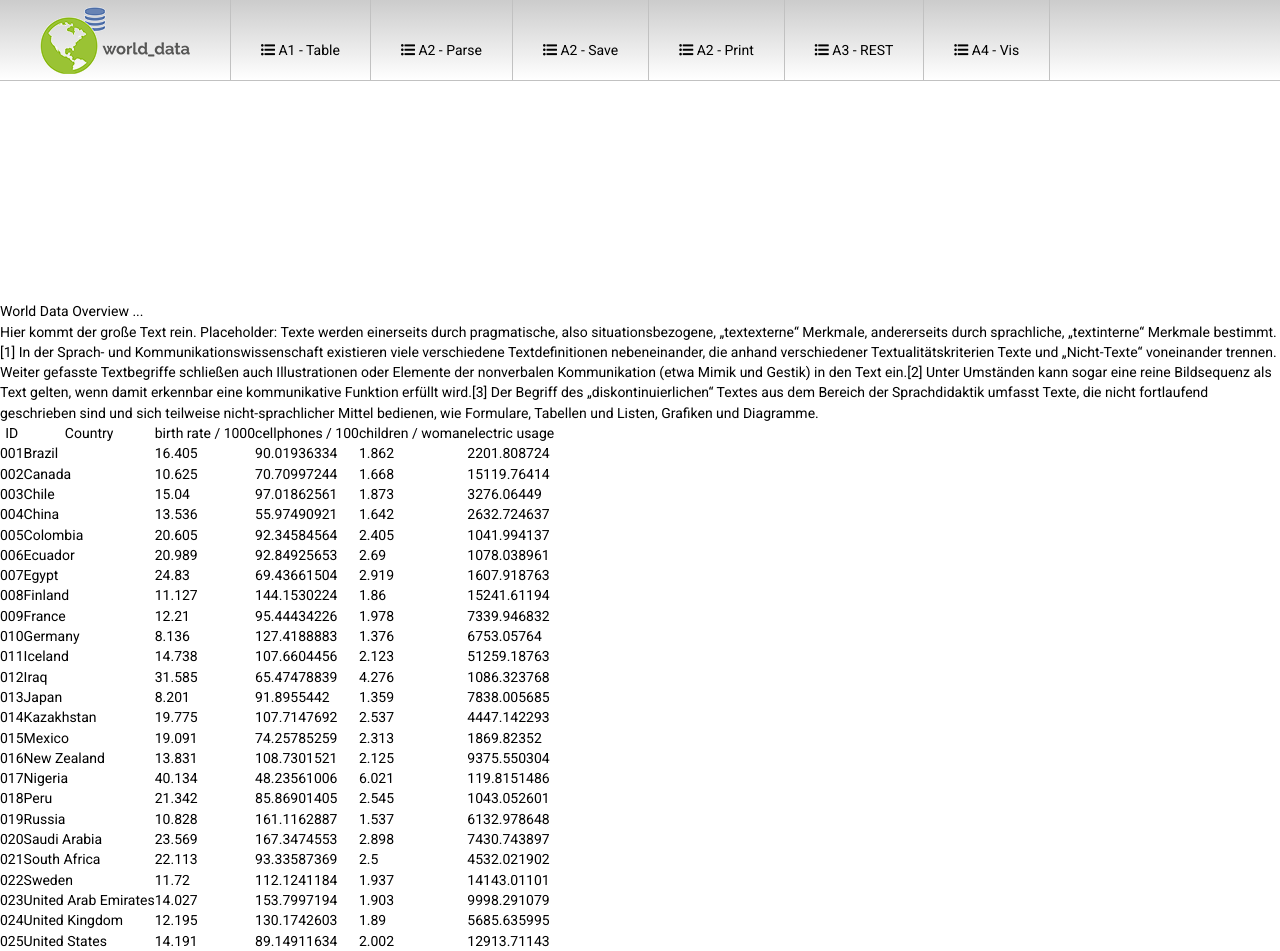
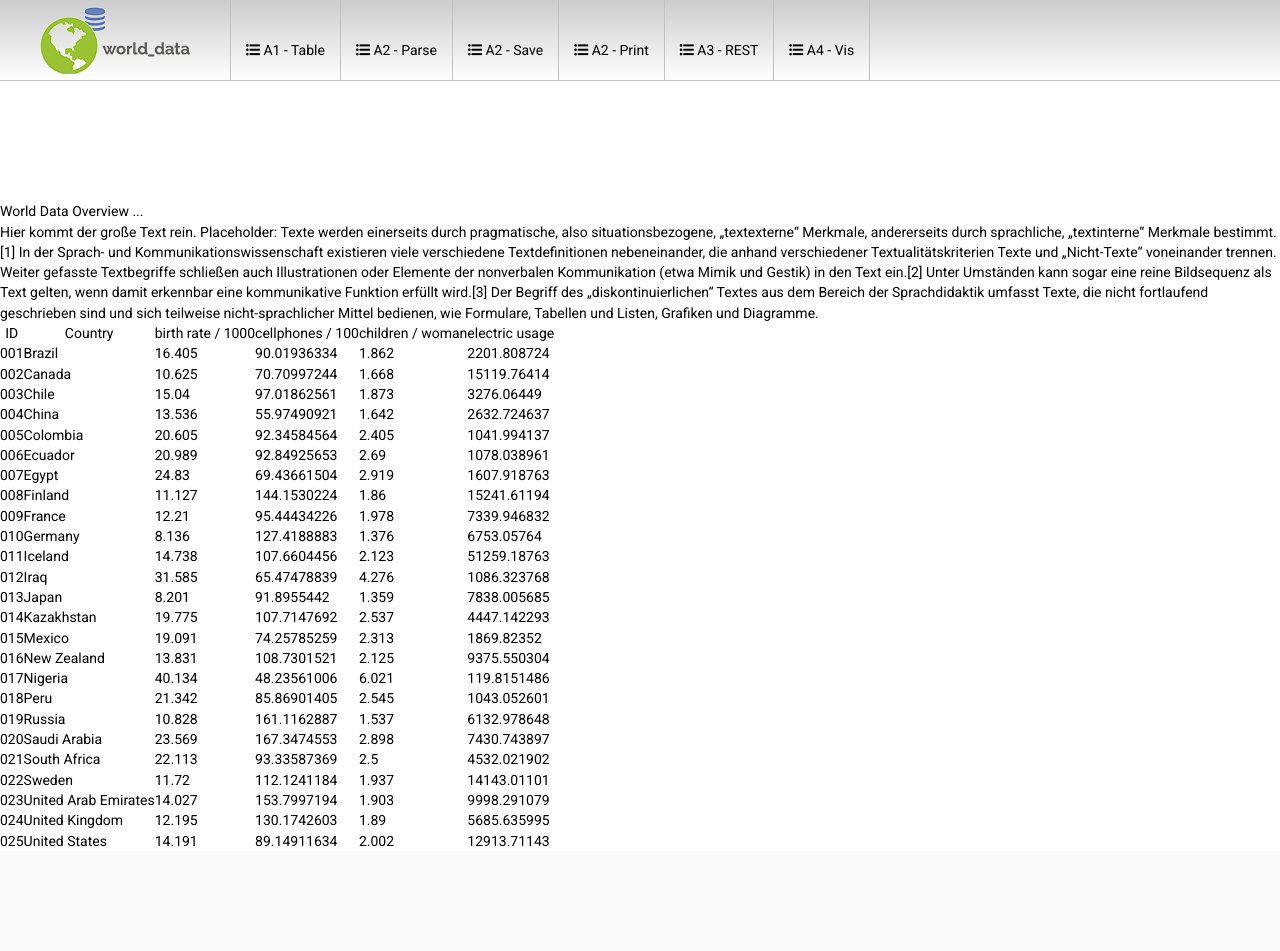
Before and after one commit to Yekt/WME, a PHP site: page /html/index.html in a window 1280 px wide. After the commit the page ends 847 px from the top, so only its background shows below. Run offline with PHP 8.4, Linux system fonts and the light colour scheme; some libraries are stand-ins or nearby versions.

Commit message:
header changes

```diff
--- a/Aufgabe1/css/layout.css
+++ b/Aufgabe1/css/layout.css
@@ -43,18 +43,20 @@ li {
     text-align: center;
     text-decoration: none;
 	border-right: 1px solid #c1c1c1;
+	transition: 0.3s;
 }
 
 li a {
 	display: block;
     text-align: center;
-    padding: 40px 30px 20px 30px;
+    padding: 40px 15px 20px;
     text-decoration: none;
 }
 
 li:hover {
     background-color: #c1c1c1;
 	color: black;
+	text-decoration: underline;
 }
 
 #leftlist {
@@ -78,6 +80,6 @@ li:hover {
 }
 
 h1 {
-	margin-top: 200px;
+	margin-top: 100px;
 }
 /* https://www.w3schools.com/html/html_tables.asp */
```
